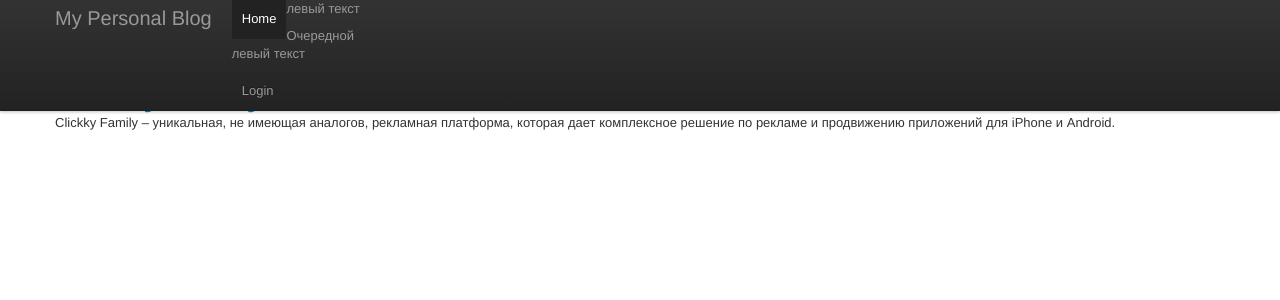
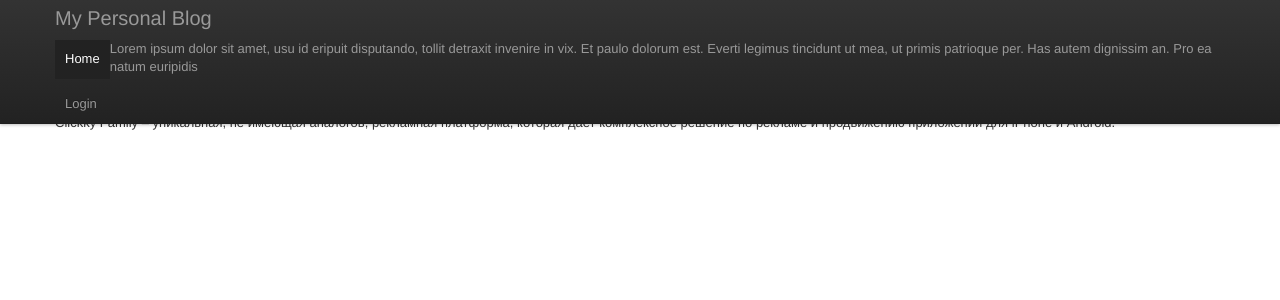
Before and after one commit to DmitryProkopenko/blog, a PHP site: page / in a window 1280 px wide. Shown: the top 300 px of the page. Run offline with PHP 8.4, Linux system fonts and the light colour scheme; data comes from the database, SQL or seed files in the repository; some libraries are stand-ins or nearby versions.

Commit message:
third commit

```diff
--- a/blog/tpl/main.php
+++ b/blog/tpl/main.php
@@ -37,8 +37,7 @@
           <div class="nav-collapse">
             <ul class="nav">
               <li class="active"><a href="/">Home</a></li>
-              <p>левый текст</p>
-			  <p>Очередной левый текст</p>
+              <p>Lorem ipsum dolor sit amet, usu id eripuit disputando, tollit detraxit invenire in vix. Et paulo dolorum est. Everti legimus tincidunt ut mea, ut primis patrioque per. Has autem dignissim an. Pro ea natum euripidis<p>
 	          <?if (!$this->user){?>
               <li><a href="/?login">Login</a></li>
               <?}?>
```
